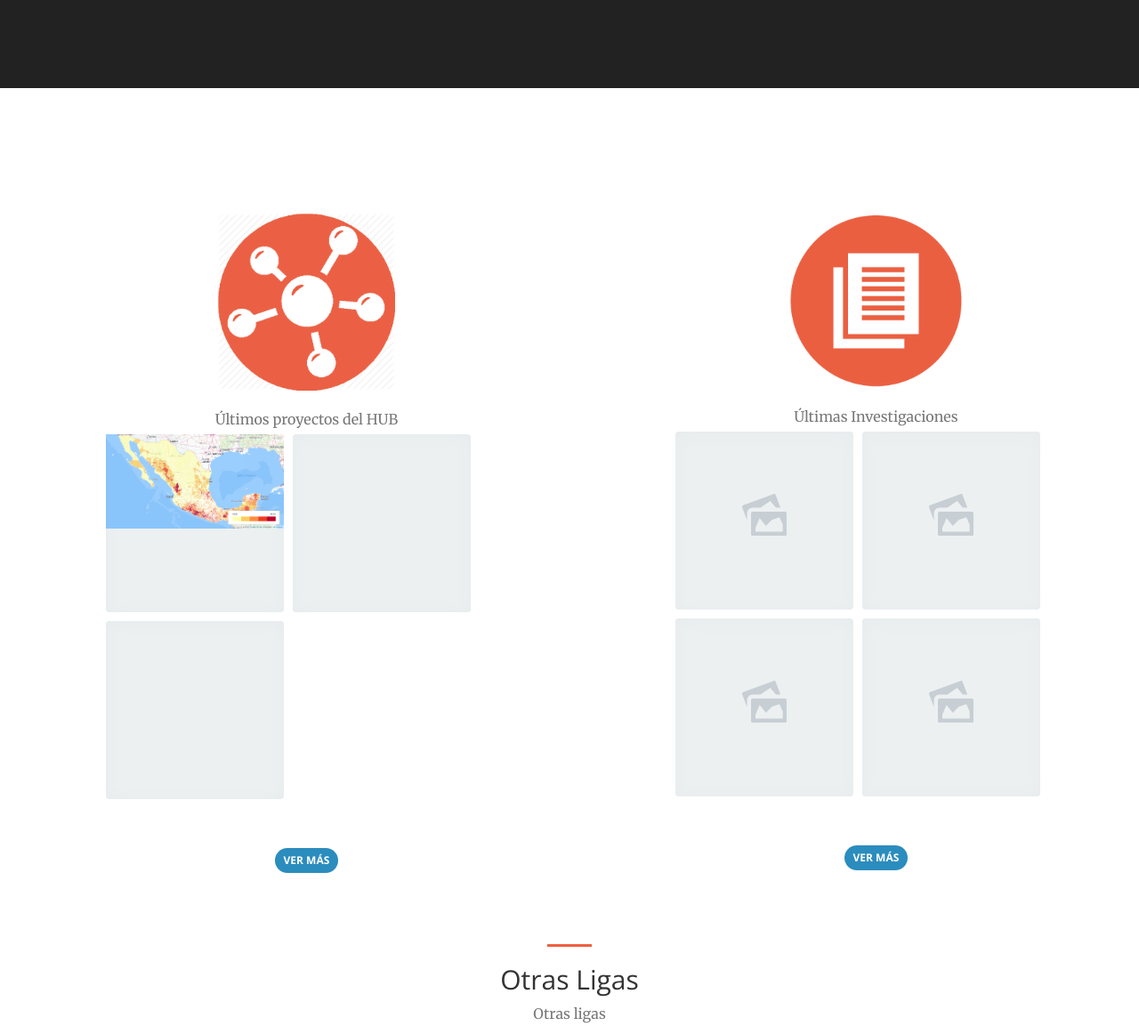
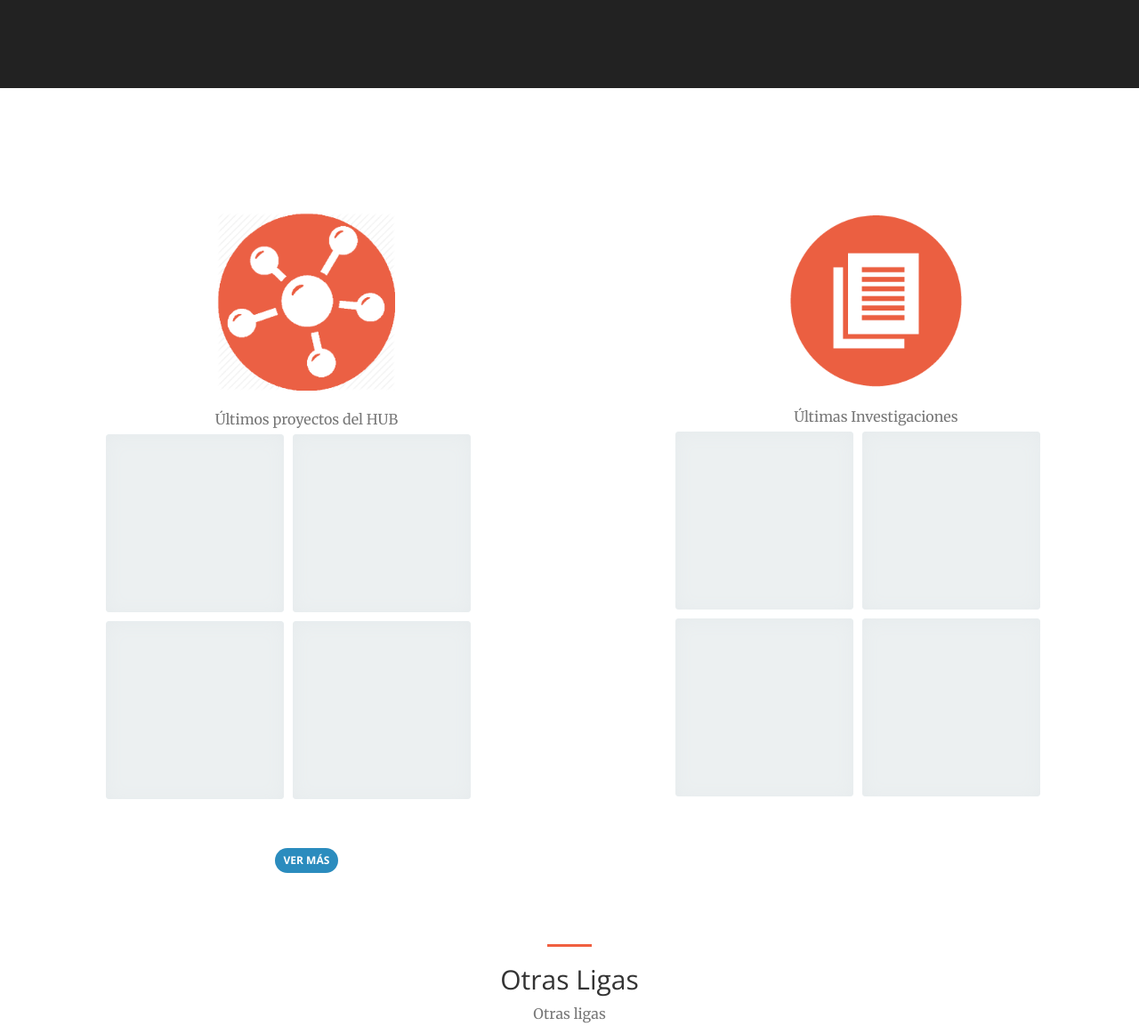
Before and after one commit to ObservatoriodeVivienda/webapp, a Django app: page / in a window 1280 px wide. Shown: the part 1384-2537 px from the top of the page at 89% size. Run offline with Django 3.2, Linux system fonts and the light colour scheme; parts of the project's set-up code (start-up, migrations or seed data) failed here and were passed over; some libraries are stand-ins or nearby versions.

Commit message:
more data

```diff
--- a/compareconstitutions/templates/base.html
+++ b/compareconstitutions/templates/base.html
@@ -75,7 +75,7 @@
                           <a class="page-scroll" href="#page-top">Home</a>
                       </li>
                       <li>
-                          <a class="page-scroll" href="/weblog/">Investigación</a>
+                          <a class="page-scroll" href="/proceso/">Proceso</a>
                       </li>
                       <li>
                           <a class="page-scroll" href="/projects">HUB</a>
--- a/compareconstitutions/templates/compareconstitutions/index.html
+++ b/compareconstitutions/templates/compareconstitutions/index.html
@@ -59,8 +59,7 @@
                         </div>
                         <ul style="margin-left:11%;">
                             <li class="hoverli">
-                              <a class='normal' href='#'>
-                              <img class="img-responsive" src="{% static "compareconstitutions/img/portfolio/map.png"%}" alt="">
+                              <a class='normal' href='/map'>
                                 <svg viewBox='0 0 80 76' x='0px' y='0px'>
                                   <g>
                                   </g>
@@ -72,15 +71,27 @@
                               </div>
                             </li>
                             <li class="hoverli">
-                              <a class='normal' href='#'>
+                              <a class='normal' href='/compareconstitutions'>
                                 <svg viewBox='0 0 80 76' x='0px' y='0px'>
                                   <g>
                                   </g>
                                 </svg>
                               </a>
                               <div class='info'>
-                                <h3>Single-origin coffee whatever</h3>
-                                <p>Williamsburg tofu polaroid, 90's Bushwick irony locavore ethnic meh messenger bag Truffaut jean shorts.</p>
+                                <h3>Compara Constituciones</h3>
+                                <p></p>
+                              </div>
+                            </li>
+                            <li class="hoverli">
+                              <a class='normal' href='/directory'>
+                                <svg viewBox='0 0 80 76' x='0px' y='0px'>
+                                  <g>
+                                  </g>
+                                </svg>
+                              </a>
+                              <div class='info'>
+                                <h3>Directorio de Investigadores</h3>
+                                <p></p>
                               </div>
                             </li>
                             <li class="hoverli">
@@ -91,13 +102,13 @@
                                 </svg>
                               </a>
                               <div class='info'>
-                                <h3>Single-origin coffee whatever</h3>
-                                <p>Williamsburg tofu polaroid, 90's Bushwick irony locavore ethnic meh messenger bag Truffaut jean shorts.</p>
+                                <h3></h3>
+                                <p>Espera más proyectos pronto</p>
                               </div>
                             </li>
 
                         </ul>
-                        <a href="/projects" class="btn btn-primary btn-sm" style="background-color: #2b8cbe">Ver Más</a>
+                        <a href="/projects" class="btn btn-primary btn-sm" style="background-color:#2b8cbe;margin-right:0%">Ver Más</a>
                         </div>
                     </div>
                 </div>
@@ -122,56 +133,52 @@
                               <a class='normal' href='#'>
                                 <svg viewBox='0 0 80 76' x='0px' y='0px'>
                                   <g>
-                                    <path d='M 68.9708 24.8623 L 60.4554 2.3018 C 59.9641 0.7017 58.1628 -0.2583 56.5252 0.3817 L 1.9822 20.2222 C 0.3822 20.7022 -0.4179 22.6222 0.2222 24.2223 L 8.8624 47.7797 L 8.8624 35.1484 C 8.8624 29.5024 13.3425 24.8623 18.8857 24.8623 L 32.9442 24.8623 L 50.63 12.862 L 60.7829 24.8623 L 68.9708 24.8623 L 68.9708 24.8623 ZM 77.098 32.0625 L 18.8857 32.0625 C 17.2512 32.0625 16.0625 33.4511 16.0625 35.1484 L 16.0625 72.8491 C 16.0625 74.5477 17.2512 75.9375 18.8857 75.9375 L 77.098 75.9375 C 78.742 75.9375 79.9376 74.5477 79.9376 72.8491 L 79.9376 35.1484 C 79.9376 33.4511 78.742 32.0625 77.098 32.0625 L 77.098 32.0625 ZM 73.0626 68.0625 L 23.9375 68.0625 L 23.9375 61.0852 L 31.4704 43.7232 L 42.7696 57.6777 L 53.4138 46.8062 L 67.1695 41.9375 L 73.0626 55.0815 L 73.0626 68.0625 L 73.0626 68.0625 Z'></path>
                                   </g>
                                 </svg>
                               </a>
                               <div class='info'>
-                                <h3>Single-origin coffee whatever</h3>
-                                <p>Williamsburg tofu polaroid, 90's Bushwick irony locavore ethnic meh messenger bag Truffaut jean shorts.</p>
+                                <h3></h3>
+                                <p>Espera más investigaciones pronto</p>
                               </div>
                             </li>
                             <li class="hoverli">
                               <a class='normal' href='#'>
                                 <svg viewBox='0 0 80 76' x='0px' y='0px'>
                                   <g>
-                                    <path d='M 68.9708 24.8623 L 60.4554 2.3018 C 59.9641 0.7017 58.1628 -0.2583 56.5252 0.3817 L 1.9822 20.2222 C 0.3822 20.7022 -0.4179 22.6222 0.2222 24.2223 L 8.8624 47.7797 L 8.8624 35.1484 C 8.8624 29.5024 13.3425 24.8623 18.8857 24.8623 L 32.9442 24.8623 L 50.63 12.862 L 60.7829 24.8623 L 68.9708 24.8623 L 68.9708 24.8623 ZM 77.098 32.0625 L 18.8857 32.0625 C 17.2512 32.0625 16.0625 33.4511 16.0625 35.1484 L 16.0625 72.8491 C 16.0625 74.5477 17.2512 75.9375 18.8857 75.9375 L 77.098 75.9375 C 78.742 75.9375 79.9376 74.5477 79.9376 72.8491 L 79.9376 35.1484 C 79.9376 33.4511 78.742 32.0625 77.098 32.0625 L 77.098 32.0625 ZM 73.0626 68.0625 L 23.9375 68.0625 L 23.9375 61.0852 L 31.4704 43.7232 L 42.7696 57.6777 L 53.4138 46.8062 L 67.1695 41.9375 L 73.0626 55.0815 L 73.0626 68.0625 L 73.0626 68.0625 Z'></path>
                                   </g>
                                 </svg>
                               </a>
                               <div class='info'>
-                                <h3>Single-origin coffee whatever</h3>
-                                <p>Williamsburg tofu polaroid, 90's Bushwick irony locavore ethnic meh messenger bag Truffaut jean shorts.</p>
+                                <h3></h3>
+                                <p>Espera más investigaciones pronto.</p>
                               </div>
                             </li>
                             <li class="hoverli">
                               <a class='normal' href='#'>
                                 <svg viewBox='0 0 80 76' x='0px' y='0px'>
                                   <g>
-                                    <path d='M 68.9708 24.8623 L 60.4554 2.3018 C 59.9641 0.7017 58.1628 -0.2583 56.5252 0.3817 L 1.9822 20.2222 C 0.3822 20.7022 -0.4179 22.6222 0.2222 24.2223 L 8.8624 47.7797 L 8.8624 35.1484 C 8.8624 29.5024 13.3425 24.8623 18.8857 24.8623 L 32.9442 24.8623 L 50.63 12.862 L 60.7829 24.8623 L 68.9708 24.8623 L 68.9708 24.8623 ZM 77.098 32.0625 L 18.8857 32.0625 C 17.2512 32.0625 16.0625 33.4511 16.0625 35.1484 L 16.0625 72.8491 C 16.0625 74.5477 17.2512 75.9375 18.8857 75.9375 L 77.098 75.9375 C 78.742 75.9375 79.9376 74.5477 79.9376 72.8491 L 79.9376 35.1484 C 79.9376 33.4511 78.742 32.0625 77.098 32.0625 L 77.098 32.0625 ZM 73.0626 68.0625 L 23.9375 68.0625 L 23.9375 61.0852 L 31.4704 43.7232 L 42.7696 57.6777 L 53.4138 46.8062 L 67.1695 41.9375 L 73.0626 55.0815 L 73.0626 68.0625 L 73.0626 68.0625 Z'></path>
                                   </g>
                                 </svg>
                               </a>
                               <div class='info'>
-                                <h3>Single-origin coffee whatever</h3>
-                                <p>Williamsburg tofu polaroid, 90's Bushwick irony locavore ethnic meh messenger bag Truffaut jean shorts.</p>
+                                <h3></h3>
+                                <p>Espera más investigaciones pronto</p>
                               </div>
                             </li>
                             <li class="hoverli">
                               <a class='normal' href='#'>
                                 <svg viewBox='0 0 80 76' x='0px' y='0px'>
                                   <g>
-                                    <path d='M 68.9708 24.8623 L 60.4554 2.3018 C 59.9641 0.7017 58.1628 -0.2583 56.5252 0.3817 L 1.9822 20.2222 C 0.3822 20.7022 -0.4179 22.6222 0.2222 24.2223 L 8.8624 47.7797 L 8.8624 35.1484 C 8.8624 29.5024 13.3425 24.8623 18.8857 24.8623 L 32.9442 24.8623 L 50.63 12.862 L 60.7829 24.8623 L 68.9708 24.8623 L 68.9708 24.8623 ZM 77.098 32.0625 L 18.8857 32.0625 C 17.2512 32.0625 16.0625 33.4511 16.0625 35.1484 L 16.0625 72.8491 C 16.0625 74.5477 17.2512 75.9375 18.8857 75.9375 L 77.098 75.9375 C 78.742 75.9375 79.9376 74.5477 79.9376 72.8491 L 79.9376 35.1484 C 79.9376 33.4511 78.742 32.0625 77.098 32.0625 L 77.098 32.0625 ZM 73.0626 68.0625 L 23.9375 68.0625 L 23.9375 61.0852 L 31.4704 43.7232 L 42.7696 57.6777 L 53.4138 46.8062 L 67.1695 41.9375 L 73.0626 55.0815 L 73.0626 68.0625 L 73.0626 68.0625 Z'></path>
                                   </g>
                                 </svg>
                               </a>
                               <div class='info'>
-                                <h3>Single-origin coffee whatever</h3>
-                                <p>Williamsburg tofu polaroid, 90's Bushwick irony locavore ethnic meh messenger bag Truffaut jean shorts.</p>
+                                <h3></h3>
+                                <p>Espera más investigaciones pronto</p>
                               </div>
                             </li>
                         </ul>
-                        <a href="/weblog" class="btn btn-primary btn-sm" style="background-color: #2b8cbe">Ver Más</a>
+                        <!--<a href="#" class="btn btn-primary btn-sm" style="background-color: #2b8cbe">Ver Más</a>-->
                         </div>
                     </div>
                 </div>
@@ -225,7 +232,7 @@
                             <div class="service-box">
                                 <i class="affordable_logo" data-wow-delay=".2s"></i>
                                 <h3></h3>
-                                <a href="/weblog">
+                                <a href="#">
                                 <img src="{% static "compareconstitutions/img/iconos/iconos-vivienda-proy256.png"%}" style="width:50%; margin-top:-10%;">
                                 </a>
                                 <br><br>
```
Also changed, not shown: compareconstitutions/templates/compareconstitutions/aboutus.html (+9 -7 lines), compareconstitutions/templates/compareconstitutions/compareconstitutions.html (+9 -7 lines), compareconstitutions/templates/compareconstitutions/directory.html (+9 -7 lines), compareconstitutions/templates/compareconstitutions/map.html (+9 -7 lines), compareconstitutions/templates/compareconstitutions/proceso.html (+9 -7 lines), compareconstitutions/templates/compareconstitutions/projects.html (+9 -7 lines).
